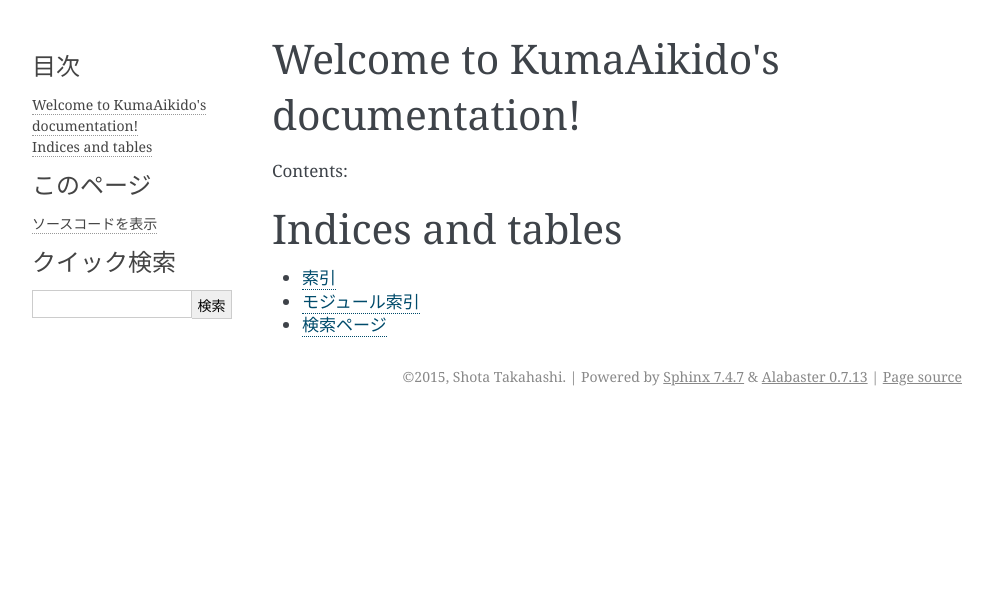
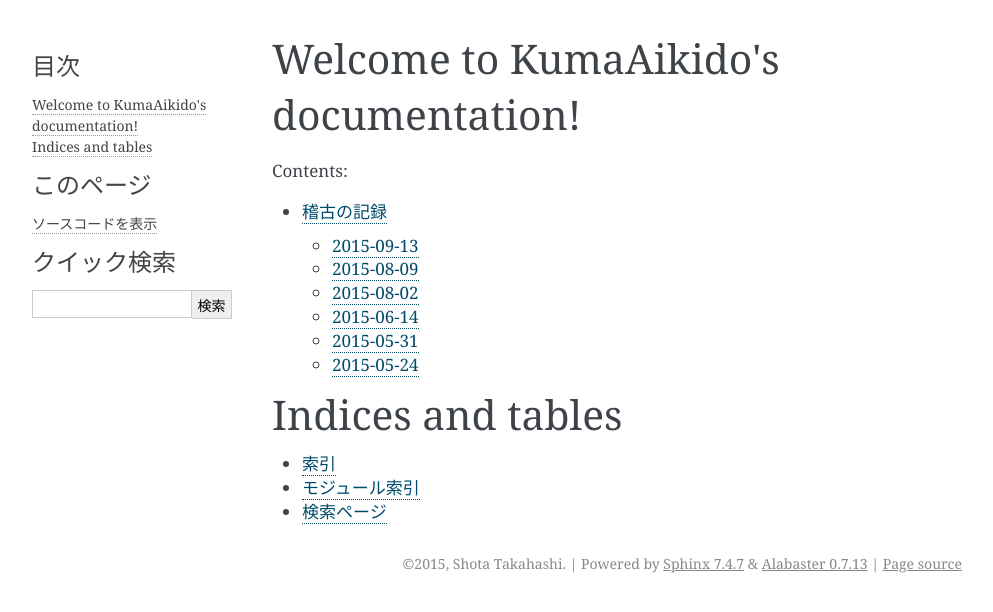
Before and after one commit to shotakaha/Kumakido, a Sphinx documentation site: the page built from source/index.rst, in a window 1280 px wide. Shown: the top 612 px of the page, without its empty margins (148-1141 px from the left). Built offline with Sphinx 7.4.7, drawn with Linux system fonts in a browser that asks for light colours; some of the changed lines change nothing that is shown.

Commit message:
A : Add 稽古ログ

```diff
--- a/source/index.rst
+++ b/source/index.rst
@@ -11,6 +11,7 @@
 .. toctree::
    :maxdepth: 2
 
+   log
 
 
 Indices and tables
--- /dev/null
+++ b/source/log.rst
@@ -0,0 +1,61 @@
+==================================================
+稽古の記録
+==================================================
+
+
+2015-09-13
+==================================================
+
+#. 体の転換
+#. 順手持ち呼吸投げ
+#. 順手持ち呼吸投げ（転換して後ろへ投げるやつ）
+#. 手持ち四方投げ
+#. 順手持ち回転投げ
+#. 座技正面打ち一教押さえ込み
+#. 座技両手持ち四方投げ
+#. 正面打ち小手返し
+#. 正面打ち二教押さえ込み
+#. 正面打ち入身投げ
+#. 横面打ち四方投げ
+#. 横面打ち小手返し
+#. 座技呼吸法
+
+2015-08-09
+==================================================
+
+#. 体の転換
+#. 交差持ち入り身投げ
+#. 順手持ち入り身投げ
+
+
+2015-08-02
+==================================================
+
+#. 順手持ち呼吸投げ（後ろ受身、後ろ回り受身）
+#. 順手持ち呼吸投げ（前回り受身）
+#. 順手持ち隅落とし（後ろ受身、前回り受身）
+#. トレーニング : 折れない腕
+
+
+2015-06-14
+==================================================
+
+#. 受け身の練習（前回り受け身、後ろ回り受け身、膝行、半身半立ちで膝行）
+#. 正面打ちの打ち込み方
+#. 正面打ち込み一教押さえ込み
+#. 折れない腕
+
+2015-05-31
+==================================================
+
+#. 受身（後ろ、後ろ回り、前回り）、膝行
+#. 体の転換
+#. 順手持ち呼吸投げ
+#. 順手持ち一教押さえ込み
+
+2015-05-24
+==================================================
+
+#. 受け身
+#. 膝行
+#. 体の転換
```
